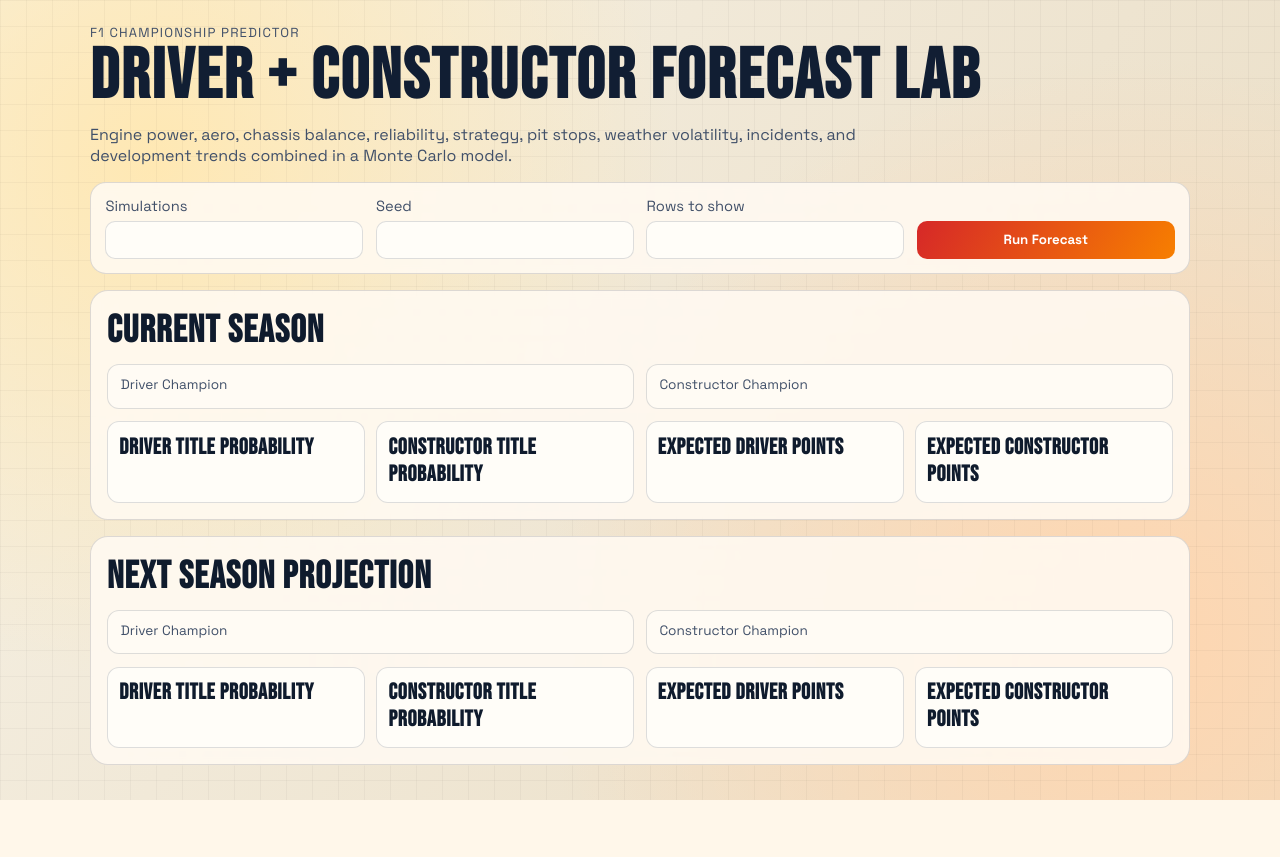
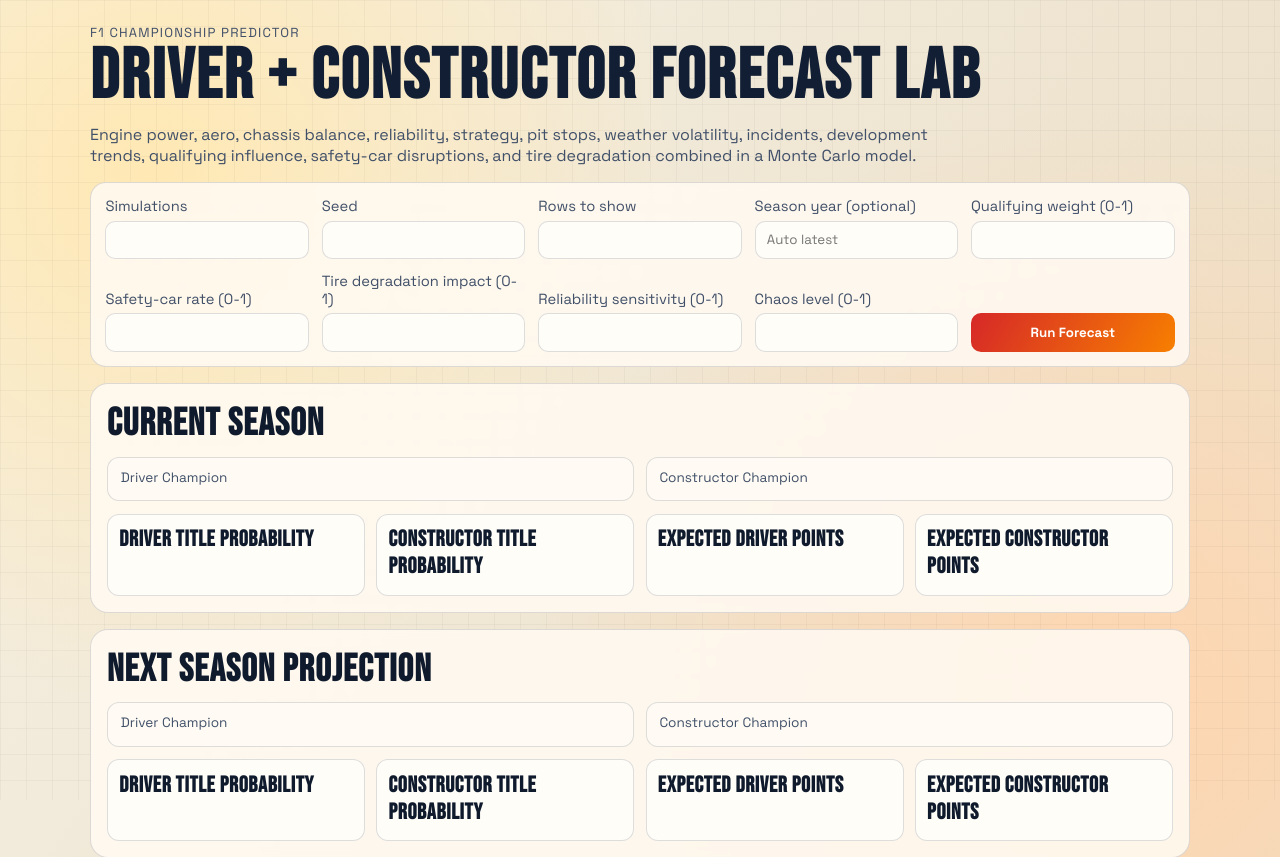
Before and after one commit to Lokherke/F1-Simulation-, a Flask app: template templates/index.html in a window 1280 px wide. Shown: the top 857 px of the page. Before the commit the page ends 800 px from the top, so only its background shows below. Run offline with Flask 3, Linux system fonts and the light colour scheme; the template is opened without the code that fills it, so the values that code supplies are empty.

Commit message:
Add advanced simulation configuration options and update README and web interface

```diff
--- a/app.py
+++ b/app.py
@@ -57,6 +57,27 @@
 	constructor_title_probabilities: Dict[str, float]
 	expected_driver_points: Dict[str, float]
 	expected_constructor_points: Dict[str, float]
+
+
+@dataclass(frozen=True)
+class SimulationConfig:
+	qualifying_weight: float = 0.28
+	safety_car_rate: float = 0.26
+	tire_degradation_impact: float = 0.32
+	reliability_sensitivity: float = 0.30
+	chaos_level: float = 0.35
+
+
+def _sanitize_config(config: SimulationConfig | None) -> SimulationConfig:
+	if config is None:
+		return SimulationConfig()
+	return SimulationConfig(
+		qualifying_weight=_clamp(config.qualifying_weight, 0.0, 1.0),
+		safety_car_rate=_clamp(config.safety_car_rate, 0.0, 1.0),
+		tire_degradation_impact=_clamp(config.tire_degradation_impact, 0.0, 1.0),
+		reliability_sensitivity=_clamp(config.reliability_sensitivity, 0.0, 1.0),
+		chaos_level=_clamp(config.chaos_level, 0.0, 1.0),
+	)
 
 
 def _clamp(value: float, minimum: float = 0.0, maximum: float = 100.0) -> float:
@@ -327,6 +348,9 @@
 	team: Team,
 	track: TrackProfile,
 	weather_index: float,
+	safety_car_factor: float,
+	qualifying_advantage: float,
+	config: SimulationConfig,
 	rng: random.Random,
 ) -> float:
 	# Technical package score by circuit profile.
@@ -355,31 +379,83 @@
 		+ team.pit_stop_efficiency * (0.45 - 0.05 * weather_index)
 	)
 
+	# Tire degradation pressure at high-energy tracks, partially offset by team/driver tire quality.
+	tire_wear_pressure = (track.grip_sensitivity * 0.7 + track.aero_sensitivity * 0.3) * (0.45 + weather_index * 0.2)
+	tire_wear_resistance = (team.tire_management * 0.65 + driver.tire_feedback * 0.35) / 100
+	tire_penalty = config.tire_degradation_impact * max(0.0, tire_wear_pressure - tire_wear_resistance) * 9.0
+
 	# Reliability and incident model.
-	dnf_probability = _clamp(18 - team.reliability * 0.14 - driver.consistency * 0.07, 1.5, 12.0) / 100
+	dnf_probability = _clamp(
+		18 - team.reliability * (0.14 + config.reliability_sensitivity * 0.08) - driver.consistency * 0.07,
+		1.5,
+		12.0 + config.chaos_level * 4.0,
+	) / 100
 	if rng.random() < dnf_probability:
 		return -200.0
 
 	incident_penalty = 0.0
-	if rng.random() < (0.04 + weather_index * 0.06):
-		incident_penalty = rng.uniform(6.0, 16.0)
+	incident_threshold = 0.04 + weather_index * 0.06 + config.chaos_level * 0.05 + safety_car_factor * 0.03
+	if rng.random() < incident_threshold:
+		incident_penalty = rng.uniform(6.0, 16.0 + config.chaos_level * 7.0)
 
-	randomness = rng.gauss(0, 3.2 + weather_index * 2.4)
-	return car_score * 0.50 + driver_score * 0.34 + operations_score * 0.16 + randomness - incident_penalty
+	randomness = rng.gauss(0, 3.2 + weather_index * 2.4 + config.chaos_level * 2.2 + safety_car_factor * 1.4)
+	qualifying_bonus = qualifying_advantage * (2.8 + config.qualifying_weight * 7.0)
+	safety_car_strategy = (team.strategy_quality - 50.0) / 50.0 * safety_car_factor * 3.0
+	return (
+		car_score * 0.50
+		+ driver_score * 0.34
+		+ operations_score * 0.16
+		+ randomness
+		+ qualifying_bonus
+		+ safety_car_strategy
+		- incident_penalty
+		- tire_penalty
+	)
 
 
 def _simulate_single_race(
 	drivers: List[Driver],
 	team_map: Dict[str, Team],
 	track: TrackProfile,
+	config: SimulationConfig,
 	rng: random.Random,
 ) -> List[Tuple[str, str, float]]:
 	weather_index = _weather_index(track, rng)
+	safety_car_factor = 1.0 if rng.random() < (config.safety_car_rate * (0.45 + track.weather_volatility)) else 0.0
+
+	qualifying_scores: List[Tuple[str, float]] = []
+	for driver in drivers:
+		team = team_map[driver.team]
+		q_score = (
+			driver.pace * 0.52
+			+ driver.adaptability * 0.12
+			+ team.engine_performance * track.power_sensitivity * 0.18
+			+ team.aero_efficiency * track.aero_sensitivity * 0.18
+			+ rng.gauss(0, 2.1)
+		)
+		qualifying_scores.append((driver.name, q_score))
+
+	qualifying_scores.sort(key=lambda entry: entry[1], reverse=True)
+	grid_advantage_map: Dict[str, float] = {}
+	field_size = max(1, len(qualifying_scores) - 1)
+	for grid_position, (driver_name, _) in enumerate(qualifying_scores):
+		relative = 1.0 - (grid_position / field_size)
+		grid_advantage_map[driver_name] = (relative - 0.5) * config.qualifying_weight
+
 	race_scores: List[Tuple[str, str, float]] = []
 
 	for driver in drivers:
 		team = team_map[driver.team]
-		score = _performance_score(driver, team, track, weather_index, rng)
+		score = _performance_score(
+			driver=driver,
+			team=team,
+			track=track,
+			weather_index=weather_index,
+			safety_car_factor=safety_car_factor,
+			qualifying_advantage=grid_advantage_map.get(driver.name, 0.0),
+			config=config,
+			rng=rng,
+		)
 		race_scores.append((driver.name, driver.team, score))
 
 	race_scores.sort(key=lambda entry: entry[2], reverse=True)
@@ -390,6 +466,7 @@
 	teams: List[Team],
 	drivers: List[Driver],
 	calendar: List[TrackProfile],
+	config: SimulationConfig,
 	rng: random.Random,
 ) -> Tuple[Dict[str, int], Dict[str, int]]:
 	team_map = {team.name: team for team in teams}
@@ -397,7 +474,7 @@
 	constructor_points = {team.name: 0 for team in teams}
 
 	for track in calendar:
-		result = _simulate_single_race(drivers, team_map, track, rng)
+		result = _simulate_single_race(drivers, team_map, track, config, rng)
 		for idx, (driver_name, team_name, score) in enumerate(result):
 			if idx < len(POINTS_TABLE) and score > -150:
 				points = POINTS_TABLE[idx]
@@ -421,15 +498,23 @@
 	calendar: List[TrackProfile],
 	simulations: int = 2000,
 	seed: int | None = None,
+	config: SimulationConfig | None = None,
 ) -> SeasonPrediction:
 	rng = random.Random(seed)
+	simulation_config = _sanitize_config(config)
 	driver_title_wins = {driver.name: 0 for driver in drivers}
 	constructor_title_wins = {team.name: 0 for team in teams}
 	total_driver_points = {driver.name: 0 for driver in drivers}
 	total_constructor_points = {team.name: 0 for team in teams}
 
 	for _ in range(simulations):
-		driver_points, constructor_points = _simulate_season_once(teams, drivers, calendar, rng)
+		driver_points, constructor_points = _simulate_season_once(
+			teams=teams,
+			drivers=drivers,
+			calendar=calendar,
+			config=simulation_config,
+			rng=rng,
+		)
 
 		for name, points in driver_points.items():
 			total_driver_points[name] += points
@@ -523,7 +608,22 @@
 	simulations: int = 2000,
 	seed: int | None = None,
 	season_year: int | None = None,
+	qualifying_weight: float = 0.28,
+	safety_car_rate: float = 0.26,
+	tire_degradation_impact: float = 0.32,
+	reliability_sensitivity: float = 0.30,
+	chaos_level: float = 0.35,
 ) -> Tuple[SeasonPrediction, SeasonPrediction]:
+	config = _sanitize_config(
+		SimulationConfig(
+			qualifying_weight=qualifying_weight,
+			safety_car_rate=safety_car_rate,
+			tire_degradation_impact=tire_degradation_impact,
+			reliability_sensitivity=reliability_sensitivity,
+			chaos_level=chaos_level,
+		)
+	)
+
 	try:
 		teams, drivers, calendar, _ = _load_fastf1_grid_and_calendar(season_year=season_year)
 	except Exception:
@@ -536,6 +636,7 @@
 		calendar=calendar,
 		simulations=simulations,
 		seed=seed,
+		config=config,
 	)
 
 	projected_teams, projected_drivers = project_next_season(teams, drivers, seed=None if seed is None else seed + 1)
@@ -545,6 +646,7 @@
 		calendar=calendar,
 		simulations=simulations,
 		seed=None if seed is None else seed + 2,
+		config=config,
 	)
 
 	return current_prediction, next_prediction
--- a/templates/index.html
+++ b/templates/index.html
@@ -14,7 +14,7 @@
   <header class="hero reveal">
     <p class="kicker">F1 Championship Predictor</p>
     <h1>Driver + Constructor Forecast Lab</h1>
-    <p class="sub">Engine power, aero, chassis balance, reliability, strategy, pit stops, weather volatility, incidents, and development trends combined in a Monte Carlo model.</p>
+    <p class="sub">Engine power, aero, chassis balance, reliability, strategy, pit stops, weather volatility, incidents, development trends, qualifying influence, safety-car disruptions, and tire degradation combined in a Monte Carlo model.</p>
   </header>
 
   <section class="panel reveal" style="--delay: 0.08s;">
@@ -30,6 +30,30 @@
       <label>
         Rows to show
         <input type="number" name="top" min="3" max="20" value="{{ top }}">
+      </label>
+      <label>
+        Season year (optional)
+        <input type="number" name="year" min="2018" max="2100" value="{{ year }}" placeholder="Auto latest">
+      </label>
+      <label>
+        Qualifying weight (0-1)
+        <input type="number" name="qualifying_weight" min="0" max="1" step="0.01" value="{{ qualifying_weight }}">
+      </label>
+      <label>
+        Safety-car rate (0-1)
+        <input type="number" name="safety_car_rate" min="0" max="1" step="0.01" value="{{ safety_car_rate }}">
+      </label>
+      <label>
+        Tire degradation impact (0-1)
+        <input type="number" name="tire_impact" min="0" max="1" step="0.01" value="{{ tire_impact }}">
+      </label>
+      <label>
+        Reliability sensitivity (0-1)
+        <input type="number" name="reliability_sensitivity" min="0" max="1" step="0.01" value="{{ reliability_sensitivity }}">
+      </label>
+      <label>
+        Chaos level (0-1)
+        <input type="number" name="chaos_level" min="0" max="1" step="0.01" value="{{ chaos_level }}">
       </label>
       <button type="submit">Run Forecast</button>
     </form>
--- a/web_app.py
+++ b/web_app.py
@@ -41,15 +41,34 @@
     simulations = 3000
     seed = 42
     top = 8
+    year: int | None = None
+    qualifying_weight = 0.28
+    safety_car_rate = 0.26
+    tire_impact = 0.32
+    reliability_sensitivity = 0.30
+    chaos_level = 0.35
 
     if request.method == "POST":
         simulations = max(200, int(request.form.get("simulations", simulations)))
         seed = int(request.form.get("seed", seed))
         top = max(3, min(20, int(request.form.get("top", top))))
+        year_raw = request.form.get("year", "").strip()
+        year = int(year_raw) if year_raw else None
+        qualifying_weight = max(0.0, min(1.0, float(request.form.get("qualifying_weight", qualifying_weight))))
+        safety_car_rate = max(0.0, min(1.0, float(request.form.get("safety_car_rate", safety_car_rate))))
+        tire_impact = max(0.0, min(1.0, float(request.form.get("tire_impact", tire_impact))))
+        reliability_sensitivity = max(0.0, min(1.0, float(request.form.get("reliability_sensitivity", reliability_sensitivity))))
+        chaos_level = max(0.0, min(1.0, float(request.form.get("chaos_level", chaos_level))))
 
     current_prediction, next_prediction = predict_current_and_next_season(
         simulations=simulations,
         seed=seed,
+        season_year=year,
+        qualifying_weight=qualifying_weight,
+        safety_car_rate=safety_car_rate,
+        tire_degradation_impact=tire_impact,
+        reliability_sensitivity=reliability_sensitivity,
+        chaos_level=chaos_level,
     )
 
     return render_template(
@@ -57,6 +76,12 @@
         simulations=simulations,
         seed=seed,
         top=top,
+        year="" if year is None else year,
+        qualifying_weight=qualifying_weight,
+        safety_car_rate=safety_car_rate,
+        tire_impact=tire_impact,
+        reliability_sensitivity=reliability_sensitivity,
+        chaos_level=chaos_level,
         current=_prediction_view_model(current_prediction, top),
         next_season=_prediction_view_model(next_prediction, top),
     )
```
Also changed, not shown: main.py (+43 -1 lines), .fastf1_cache/fastf1_http_cache.sqlite, README.md.
